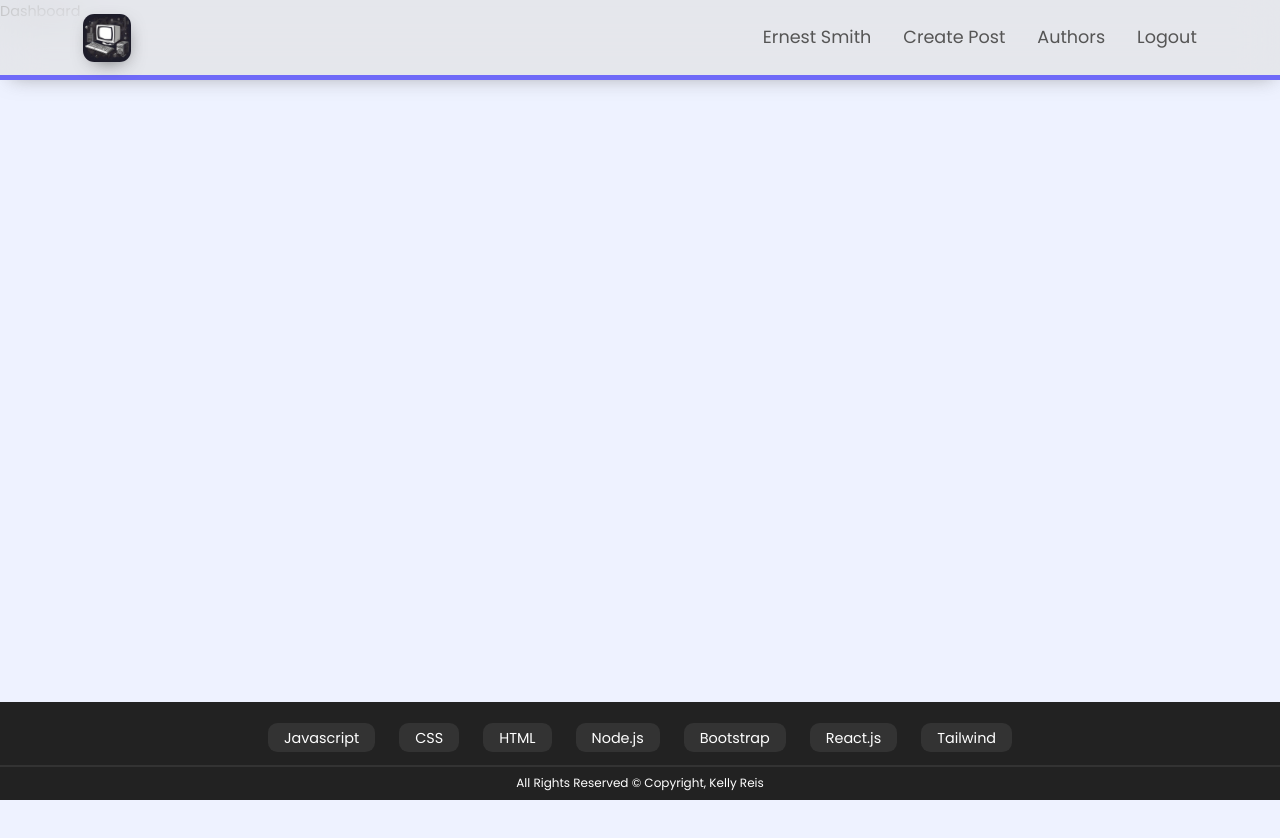
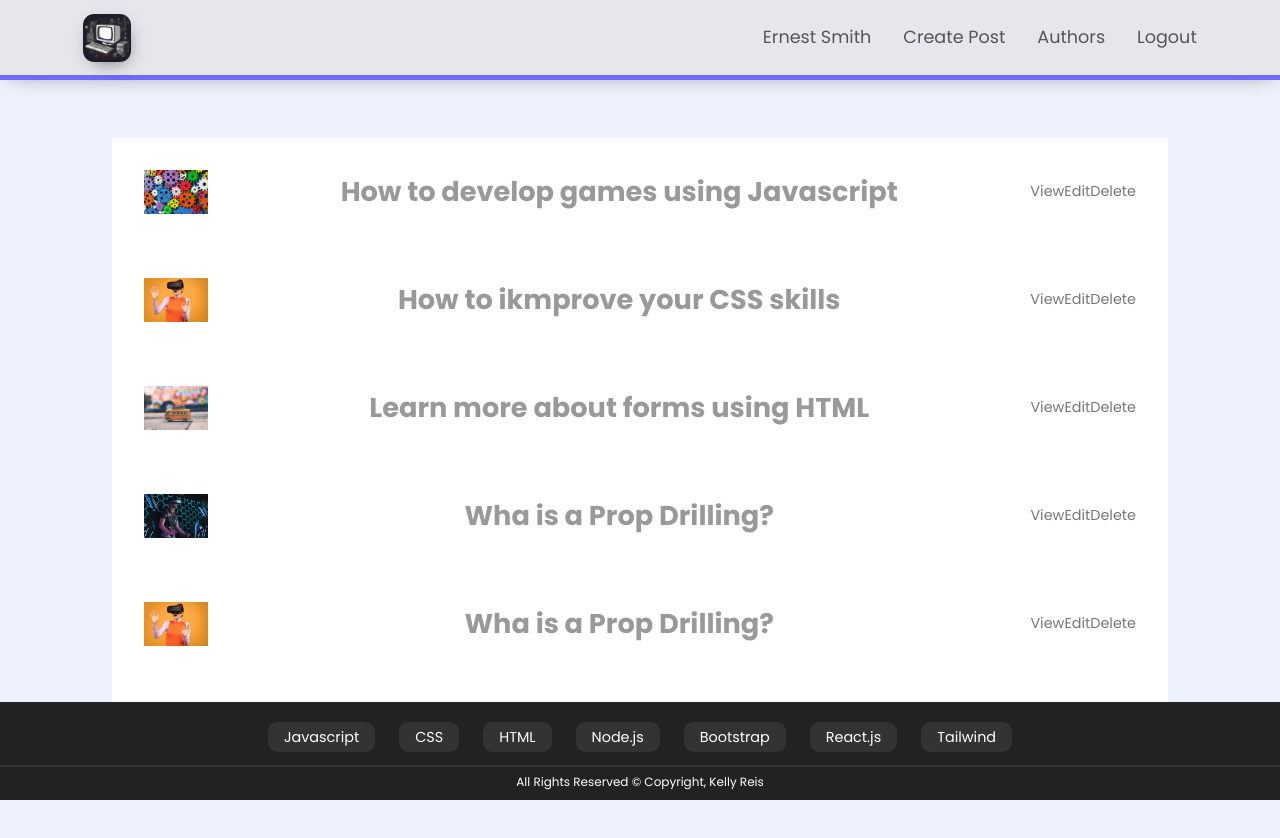
Before and after one commit to KellyReisLee/mern-blog-app, a React (Vite) app in the folder mern-blog-complete/: page /myposts/1 in a window 1280 px wide. Shown: the top 838 px of the page. Before the commit the page ends 800 px from the top, so only its background shows below. Built offline with nearby package versions, Linux system fonts and the light colour scheme.

Commit message:
Creating dashboard page

```diff
--- a/mern-blog-complete/src/components/Posts.jsx
+++ b/mern-blog-complete/src/components/Posts.jsx
@@ -1,11 +1,11 @@
 import { useState } from 'react'
 import PostItem from '../components/PostItem'
 import classes from './Posts.module.css'
-import dummyData from '../helpers/dataPost'
+import { dummy_Data } from '../helpers/dataPost'
 
 
 const Posts = () => {
-  const [posts, setPosts] = useState(dummyData);
+  const [posts, setPosts] = useState(dummy_Data);
   return (
     <section >
       <div className={classes.posts}>
--- a/mern-blog-complete/src/helpers/dataPost.js
+++ b/mern-blog-complete/src/helpers/dataPost.js
@@ -2,7 +2,16 @@
 import blog2 from '../assets/post-images/blog2.jpg'
 import blog3 from '../assets/post-images/blog3.jpg'
 import blog4 from '../assets/post-images/blog4.jpg'
-const dummy_Data = [
+
+// Images for Authoresdata
+
+import face5 from '../assets/face-images/face-5.png'
+import face6 from '../assets/face-images/face-6.png'
+import face7 from '../assets/face-images/face-7.png'
+import face8 from '../assets/face-images/face-8.png'
+import face9 from '../assets/face-images/face-9.png'
+
+export const dummy_Data = [
   {
     id: '1',
     image: blog1,
@@ -60,4 +69,10 @@
 
 ]
 
-export default dummy_Data;
+export const authorsData = [
+  { id: 5, image: face5, name: 'Angela Smith', posts: 3 },
+  { id: 6, image: face6, name: 'John Schmidt', posts: 4 },
+  { id: 7, image: face7, name: 'Dan Goldman', posts: 1 },
+  { id: 8, image: face8, name: 'Paula Lee', posts: 2 },
+  { id: 9, image: face9, name: 'Iris Silva', posts: 5 },
+]
--- a/mern-blog-complete/src/pages/AuthorPosts.jsx
+++ b/mern-blog-complete/src/pages/AuthorPosts.jsx
@@ -1,10 +1,10 @@
 import { useState } from 'react'
 import PostItem from '../components/PostItem'
-import postData from '../helpers/dataPost'
+import { dummy_Data } from '../helpers/dataPost'
 
 import classes from './AuthorPosts.module.css'
 const AuthorPosts = () => {
-  const [posts, setPosts] = useState(postData)
+  const [posts, setPosts] = useState(dummy_Data)
   return (
     <section className={classes.container}>
       {
--- a/mern-blog-complete/src/pages/Authors.jsx
+++ b/mern-blog-complete/src/pages/Authors.jsx
@@ -2,22 +2,10 @@
 import { Link } from 'react-router-dom'
 import classes from './Authors.module.css'
 
-import face5 from '../assets/face-images/face-5.png'
-import face6 from '../assets/face-images/face-6.png'
-import face7 from '../assets/face-images/face-7.png'
-import face8 from '../assets/face-images/face-8.png'
-import face9 from '../assets/face-images/face-9.png'
-
-const usersData = [
-  { id: 5, image: face5, name: 'Angela Smith', posts: 3 },
-  { id: 6, image: face6, name: 'John Schmidt', posts: 4 },
-  { id: 7, image: face7, name: 'Dan Goldman', posts: 1 },
-  { id: 8, image: face8, name: 'Paula Lee', posts: 2 },
-  { id: 9, image: face9, name: 'Iris Silva', posts: 5 },
-]
+import { authorsData } from '../helpers/dataPost'
 
 const Authors = () => {
-  const [authors, setAuthors] = useState(usersData || []);
+  const [authors, setAuthors] = useState(authorsData || []);
 
   return (
     <section>
--- a/mern-blog-complete/src/pages/CategoryPosts.jsx
+++ b/mern-blog-complete/src/pages/CategoryPosts.jsx
@@ -1,9 +1,9 @@
 import { useState } from 'react'
 import PostItem from '../components/PostItem'
-import postData from '../helpers/dataPost'
+import { dummy_Data } from '../helpers/dataPost'
 import classes from './CategoryPosts.module.css'
 const CategoryPosts = () => {
-  const [posts, setPosts] = useState(postData)
+  const [posts, setPosts] = useState(dummy_Data)
   return (
     <section className={classes.container}>
       {
--- a/mern-blog-complete/src/pages/Dashboard.jsx
+++ b/mern-blog-complete/src/pages/Dashboard.jsx
@@ -1,8 +1,38 @@
-import React from 'react'
+import { useState } from 'react'
+import classes from './Dashboard.module.css'
+import { dummy_Data } from '../helpers/dataPost';
+import { Link } from 'react-router-dom';
 
 const Dashboard = () => {
+  const [posts, setPosts] = useState(dummy_Data || []);
   return (
-    <div>Dashboard</div>
+    <section>
+      {posts.length > 0 ? (<>
+        <div className={classes.dashboard}>
+          {
+            posts.map((item) => {
+              return <article key={item.id} className={classes.dashboardPost}>
+                <div className={classes.imgContainer}>
+                  <img src={item.image} alt={item.name} />
+                </div>
+                <div className={classes.title}>
+                  <h3>{item.title}</h3>
+                </div>
+                <div className={classes.btns}>
+                  <Link to={`/posts/${item.id}`}>View</Link>
+                  <Link to={`/posts/${item.id}/edit`}>Edit</Link>
+                  <Link to={`/posts/${item.id}/delete`}>Delete</Link>
+                </div>
+
+              </article>
+            })
+          }
+        </div>
+      </>
+
+      ) : (<h2>You have no posts yet!</h2>)
+      }
+    </section >
   )
 }
 
--- /dev/null
+++ b/mern-blog-complete/src/pages/Dashboard.module.css
@@ -0,0 +1,19 @@
+.dashboard {
+  grid-template-columns: repeat(1, 1fr);
+  gap: 2rem;
+  padding: 1.6rem 7rem;
+  grid: 1rem;
+}
+
+.dashboardPost {
+  display: flex;
+  align-items: center;
+  justify-content: space-between;
+  gap: 0.7rem;
+  background-color: var(--color-white);
+  padding: 2rem;
+}
+
+.imgContainer {
+  width: 4rem;
+}
--- a/mern-blog-complete/src/pages/UserProfile.jsx
+++ b/mern-blog-complete/src/pages/UserProfile.jsx
@@ -38,7 +38,7 @@
   return (
     <section>
       <div className={classes.mainContainer}>
-        <Link to={`myposts/rsrsrs`}>My Posts</Link>
+        <Link to={`/myposts/rsrsrs`}>My Posts</Link>
         <div className={classes.profile}>
           <div className={classes.wrapperImg}>
             <div className={classes.containerImg}>
```
